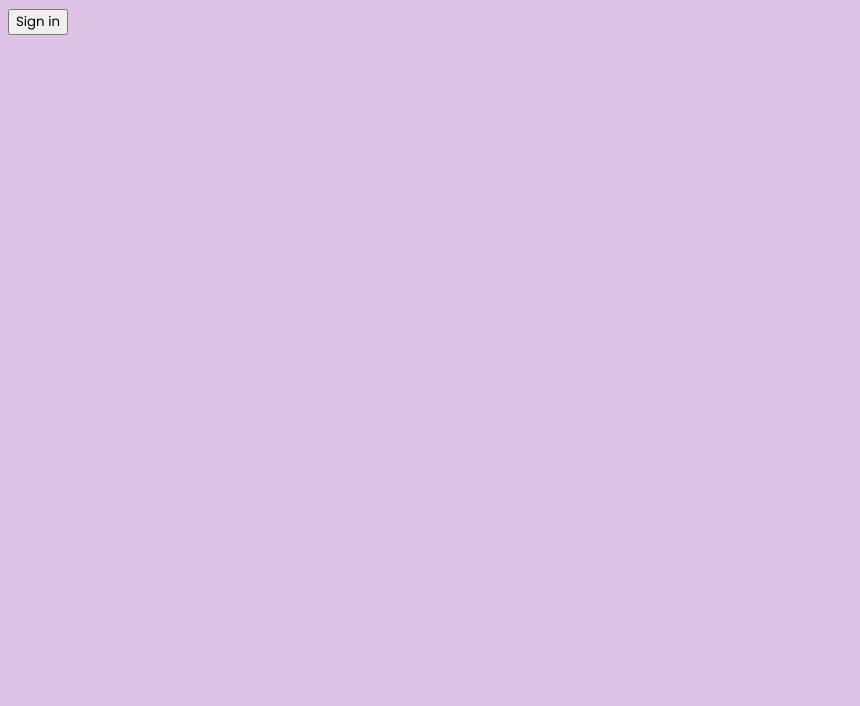
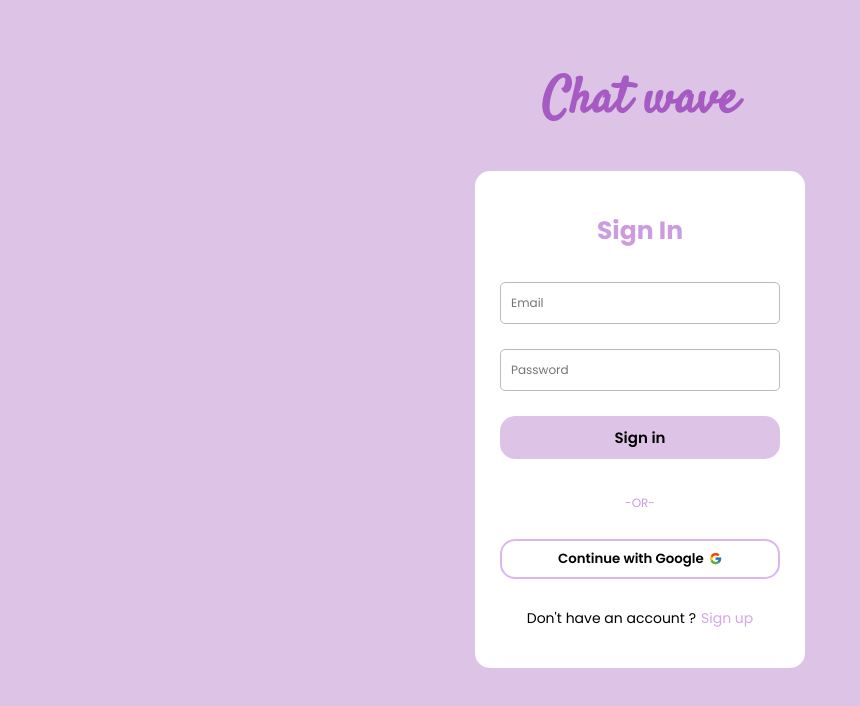
Before and after one commit to IssamKharbache/Chat-wave, a Next.js app: page /sign-in in a window 1280 px wide. Shown: the top 706 px of the page, without its empty margins (0-860 px from the left). Built offline with nearby package versions, Linux system fonts and the light colour scheme.

Commit message:
creating sign in page

```diff
--- a/app/globals.css
+++ b/app/globals.css
@@ -1,6 +1,7 @@
 @import url('https://fonts.googleapis.com/css2?family=Poppins:ital,wght@0,100;0,200;0,300;0,400;0,500;0,600;0,700;0,800;0,900;1,100;1,200;1,300;1,400;1,500;1,600;1,700;1,800;1,900&display=swap');
 *{
     font-family: "Poppins", sans-serif;
+
 }
 body{
     background-color: rgb(221, 196, 231);
--- a/app/layout.jsx
+++ b/app/layout.jsx
@@ -1,6 +1,8 @@
 import { Poppins, Satisfy } from "next/font/google";
 import "./globals.css";
 import StyledComponentRegistry from "@/lib/AntRegistry";
+import AuthProvider from "@/lib/SessionProvider";
+import { getServerSession } from "next-auth";
 
 const satisfy = Satisfy({
   subsets: ["latin"],
@@ -10,11 +12,11 @@ const satisfy = Satisfy({
 });
 
 export const metadata = {
-  title: "Create Next App",
+  title: "Chat wave",
   description: "Generated by create next app",
 };
 
-export default function RootLayout({ children }) {
+export default async function RootLayout({ children }) {
   return (
     <html lang="en">
       <body className={`${satisfy.variable}`}>
--- a/app/sign-in/page.jsx
+++ b/app/sign-in/page.jsx
@@ -1,16 +1,42 @@
 "use client";
+import Logo from "@/components/global/Logo";
+import styles from "./signIn.module.css";
+import Link from "next/link";
+import { FcGoogle } from "react-icons/fc";
 import { signIn } from "next-auth/react";
 
+//sign in with google function
 const SignInPage = () => {
+  const handleGoogleLogin = () => {};
+
   return (
-    <div>
-      <button
-        onClick={() => {
-          signIn("google");
-        }}
-      >
-        Sign in
-      </button>
+    <div className={styles.container}>
+      <Logo />
+      <form className={styles.form}>
+        <h1>Sign In</h1>
+        <input type="email" className={styles.input} placeholder="Email" />
+        <input
+          type="password"
+          className={styles.input}
+          placeholder="Password"
+        />
+        <button className={styles.button}>Sign in</button>
+
+        <p className={styles.or}>-OR-</p>
+        <button
+          onClick={() => signIn("google")}
+          className={styles.buttonGoogle}
+        >
+          <span>Continue with Google</span>
+          <FcGoogle />
+        </button>
+        <p className={styles.signIn}>
+          Don't have an account ?
+          <Link className={styles.link} href="/sign-up">
+            Sign up
+          </Link>
+        </p>
+      </form>
     </div>
   );
 };
--- /dev/null
+++ b/app/sign-in/signIn.module.css
@@ -0,0 +1,92 @@
+.container {
+    display: flex;
+    flex-direction: column;
+    align-items: center;
+    justify-content: center;
+    margin-top: 45px;
+    }
+    .form{
+        display: flex;
+        flex-direction: column;
+        gap: 15px;
+        background-color: white;
+        border-radius: 15px;
+        padding: 25px;
+        width: 280px;
+    }
+    .form h1{
+        text-align: center;
+        font-weight: 700;
+        font-size: 25px;
+        color:rgb(205, 155, 224) ;
+    }
+
+
+    .input{
+        border: 1px solid rgb(187, 187, 187);
+        padding: 10px;
+        border-radius: 5px;
+        margin-bottom: 10px;
+        outline: none;
+    }
+    .input::placeholder{
+        font-size: 12px;
+
+    }
+
+    .input:focus{
+        border: 2px solid rgb(221, 196, 231);
+        outline: none;
+    }
+
+    .button{
+        padding: 10px;
+        border: none;
+        background:rgb(221, 196, 231) ;
+        border-radius: 15px;
+        font-weight: 600;
+        font-size: 15px;
+        cursor: pointer;
+        transition-duration: 0.3s;
+    }
+    .button:hover{
+        background: rgb(215, 181, 228);
+    }
+
+    .signIn{
+        display: flex;
+        font-size: 14px;
+        gap: 5px;
+        align-items: center;
+        justify-content: center;
+    }
+    .signIn .link {
+        text-decoration: none;
+        color: rgb(215, 165, 235);
+    }
+    .signIn .link:hover{
+        text-decoration: underline;
+    }
+    .or{
+        text-align: center;
+        font-size: 12px;
+        color: rgb(205, 155, 224);
+        margin-top: 20px;
+    }
+    .buttonGoogle{
+        display: flex;
+        align-items: center;
+        justify-content: center;
+        gap: 5px;
+        border: 2px solid rgb(220, 183, 235);
+        border-radius: 15px;
+        padding: 8px;
+      background: transparent;
+      cursor: pointer;
+      font-weight: 600;
+      transition-duration: 0.3s;
+    }
+    .buttonGoogle:hover{
+        background-color: rgb(220, 183, 235);
+
+    }
--- a/app/sign-up/singUp.module.css
+++ b/app/sign-up/singUp.module.css
@@ -1,5 +1,6 @@
 .container {
 display: flex;
+flex-direction: column;
 align-items: center;
 justify-content: center;
 margin-top: 45px;
@@ -11,7 +12,14 @@ margin-top: 45px;
     background-color: white;
     border-radius: 15px;
     padding: 25px;
-    width: 250px;
+    width: 280px;
+}
+
+.form h1{
+    text-align: center;
+    font-weight: 700;
+    font-size: 25px;
+    color:rgb(205, 155, 224) ;
 }
 
 
@@ -37,7 +45,7 @@ margin-top: 45px;
     border: none;
     background:rgb(221, 196, 231) ;
     border-radius: 15px;
-    font-weight: bold;
+    font-weight: 600;
     font-size: 15px;
     cursor: pointer;
     transition-duration: 0.3s;
@@ -45,3 +53,16 @@ margin-top: 45px;
 .button:hover{
     background: rgb(215, 181, 228);
 }
+
+.signIn{
+    display: flex;
+    font-size: 14px;
+    gap: 5px;
+}
+.signIn .link {
+    text-decoration: none;
+    color: rgb(215, 165, 235);
+}
+.signIn .link:hover{
+    text-decoration: underline;
+}
--- a/components/global/logo.module.css
+++ b/components/global/logo.module.css
@@ -2,6 +2,6 @@
     text-align: center;
     font-family: var(--font-satisfy);
     font-size: 50px;
-    color: rgb(221, 196, 231);
+    color: rgb(165, 91, 194);
     margin-top: 20px;
 }
--- /dev/null
+++ b/lib/SessionProvider.jsx
@@ -0,0 +1,8 @@
+"use client";
+import { SessionProvider } from "next-auth/react";
+
+const AuthProvider = ({ children }) => {
+  return <SessionProvider>{children}</SessionProvider>;
+};
+
+export default AuthProvider;
--- a/package.json
+++ b/package.json
@@ -11,10 +11,13 @@
   "dependencies": {
     "@ant-design/cssinjs": "^1.18.0",
     "@ant-design/happy-work-theme": "^1.0.0",
+    "bcryptjs": "^2.4.3",
+    "mongoose": "^8.6.2",
     "next": "14.2.11",
     "next-auth": "^4.24.7",
     "react": "^18",
-    "react-dom": "^18"
+    "react-dom": "^18",
+    "react-icons": "^5.3.0"
   },
   "devDependencies": {
     "eslint": "^8",
```
Also changed, not shown: app/sign-up/page.jsx (+9 -1 lines), 1 other file (tests, documents, lock files or other folders).
